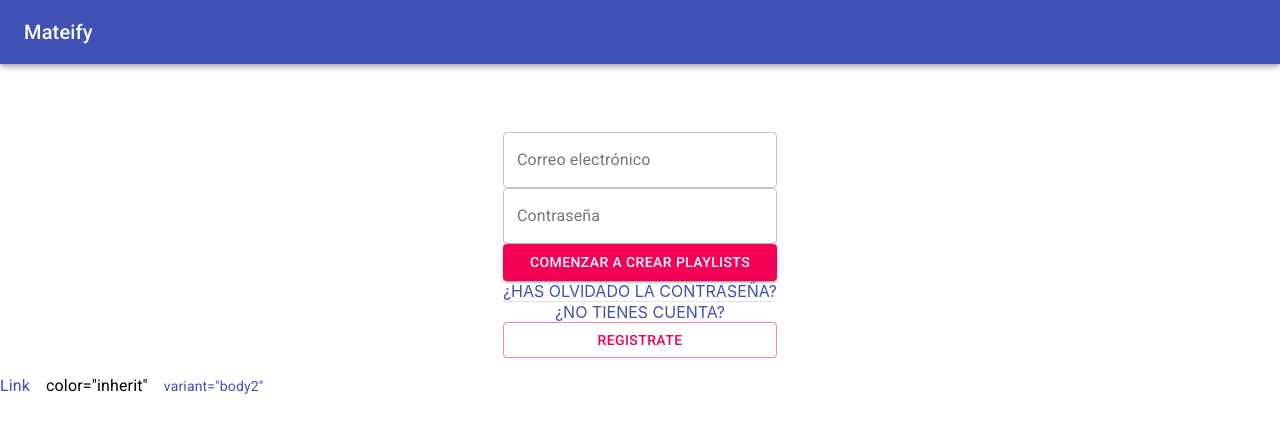
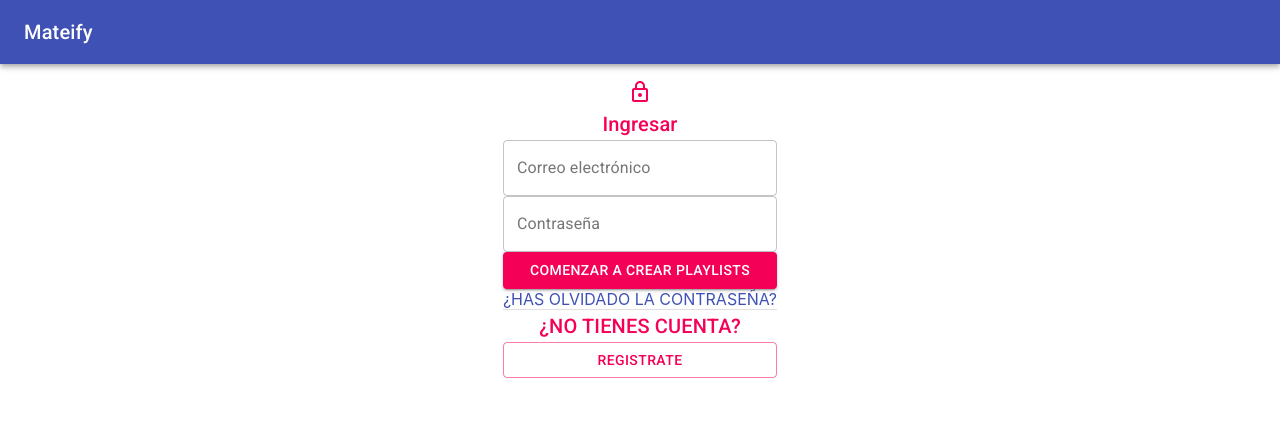
Before and after one commit to Alan-matea/Proyecto-Final-Modulo-2, a React (Create React App) app in the folder nacimiento-alan/: page / in a window 1280 px wide. Shown: the top 432 px of the page. Built offline with nearby package versions, Linux system fonts and the light colour scheme.

Commit message:
Le pude color a los Typography

```diff
--- a/nacimiento-alan/src/App.jsx
+++ b/nacimiento-alan/src/App.jsx
@@ -8,7 +8,7 @@ function App() {
     <div>
       <Navbar />
       <Login />
-      <Linkss />
+
     </div>
   );
 }
--- a/nacimiento-alan/src/Components/Login/Login.js
+++ b/nacimiento-alan/src/Components/Login/Login.js
@@ -13,8 +13,8 @@ import {
 const Login = () => {
   return (
     <Box color="primary.contrastText" p={2} textAlign="center">
-      <LockOutlinedIcon />
-      <Typography>
+      <LockOutlinedIcon  color="secondary" />
+      <Typography variant="h6" color="secondary">
         Ingresar
       </Typography>
       <FormControl>
@@ -39,9 +39,9 @@ const Login = () => {
 
         <Divider />
 
-        <Link className="link" href="#">
+        <Typography variant="h6" color="secondary">
           ¿NO TIENES CUENTA?
-        </Link>
+        </Typography>
 
         <Button variant="outlined" color="secondary">
           REGISTRATE
```
